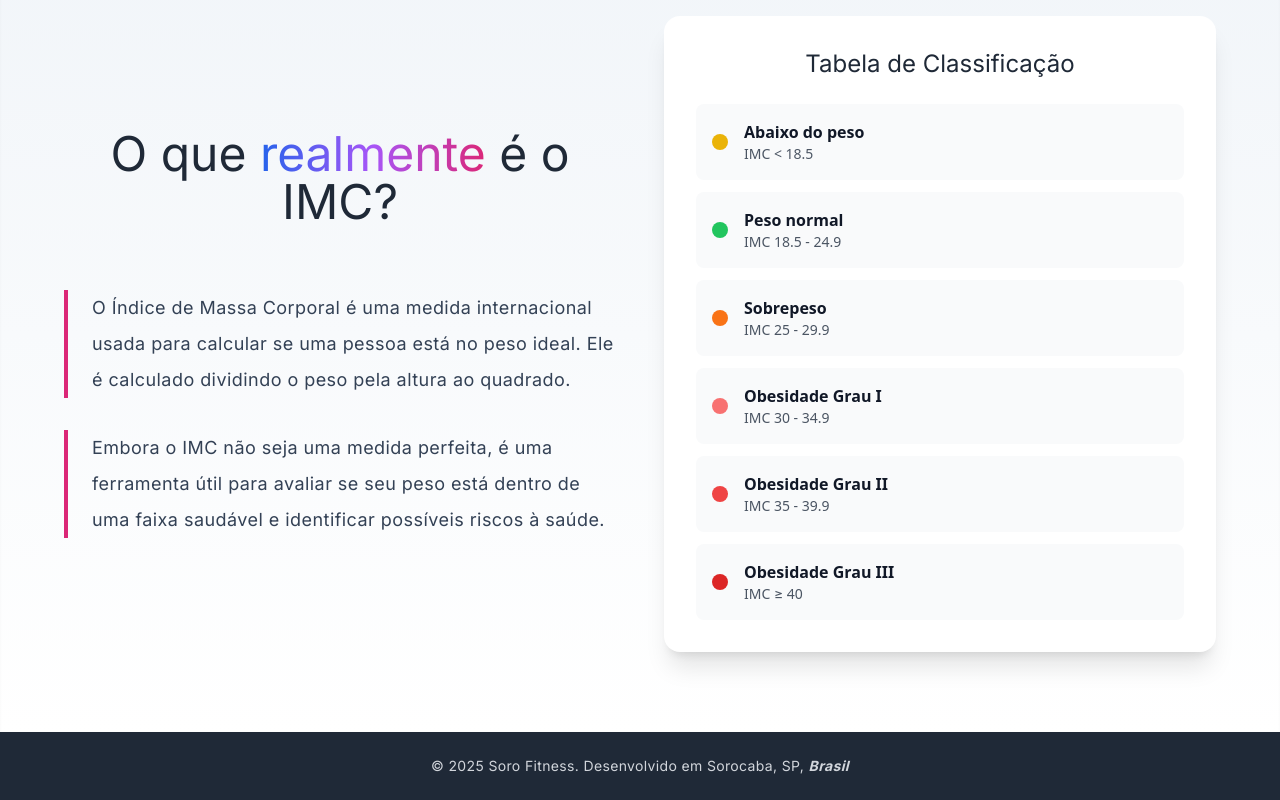
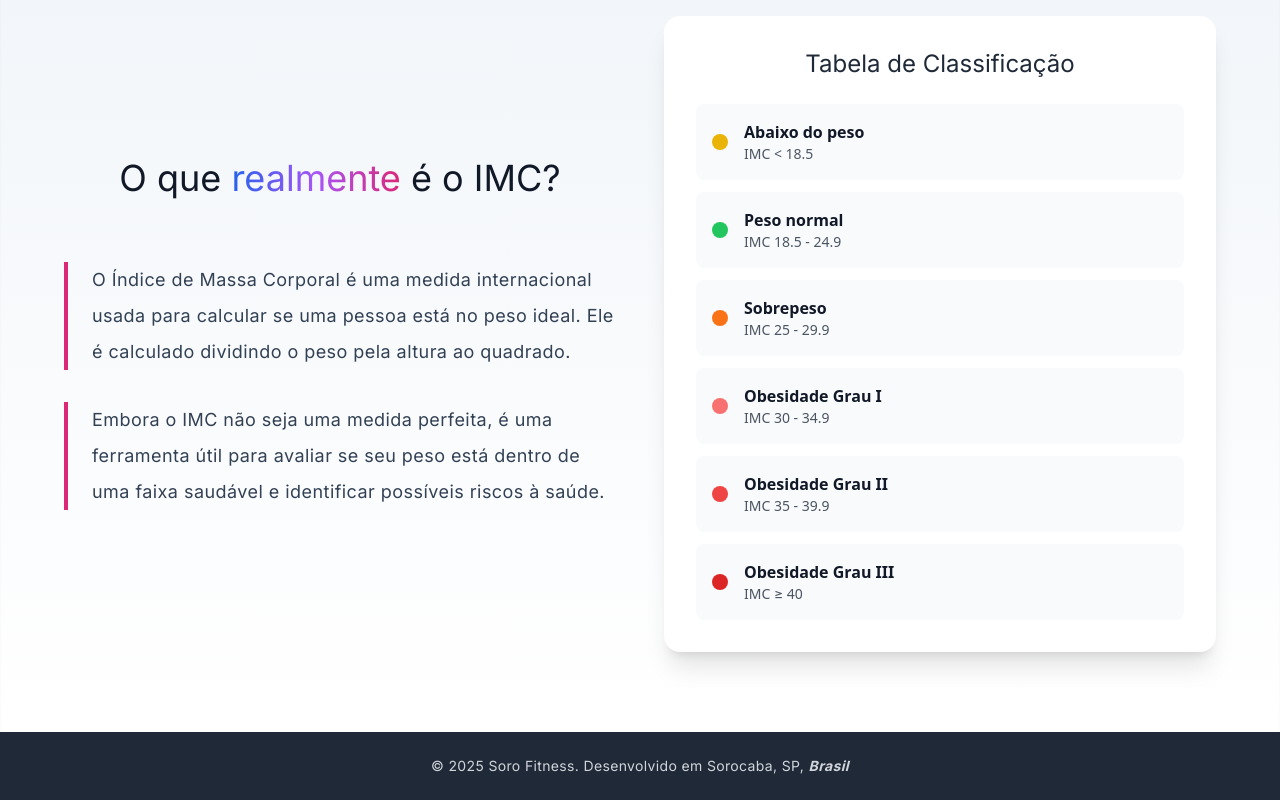
Before and after one commit to gustahxn/CalcImc, a React (Vite) app in the folder calcImc/: page / in a window 1280 px wide. Shown: the part 1032-1832 px from the top of the page. Built offline with nearby package versions, Linux system fonts and the light colour scheme; no server answers.

Commit message:
font fix

```diff
--- a/calcImc/src/components/Home.jsx
+++ b/calcImc/src/components/Home.jsx
@@ -139,7 +139,7 @@ const Home = () => {
           <div className="grid md:grid-cols-2 gap-12 items-center">
             <div className="space-y-8">
               <div className="mb-16">
-                <h2 className="sm:text-center sm:text-2xl font-sans text-7xl md:text-5xl leading-tight text-gray-800">
+                <h2 className="sm:text-center sm:text-lg font-sans text-7xl md:text-4xl leading-tight text-gray-900">
                   O que <span className="bg-gradient-to-r from-blue-600 via-purple-500 to-pink-600 bg-clip-text text-transparent">realmente</span> é o IMC?
                 </h2>
               </div>
```
